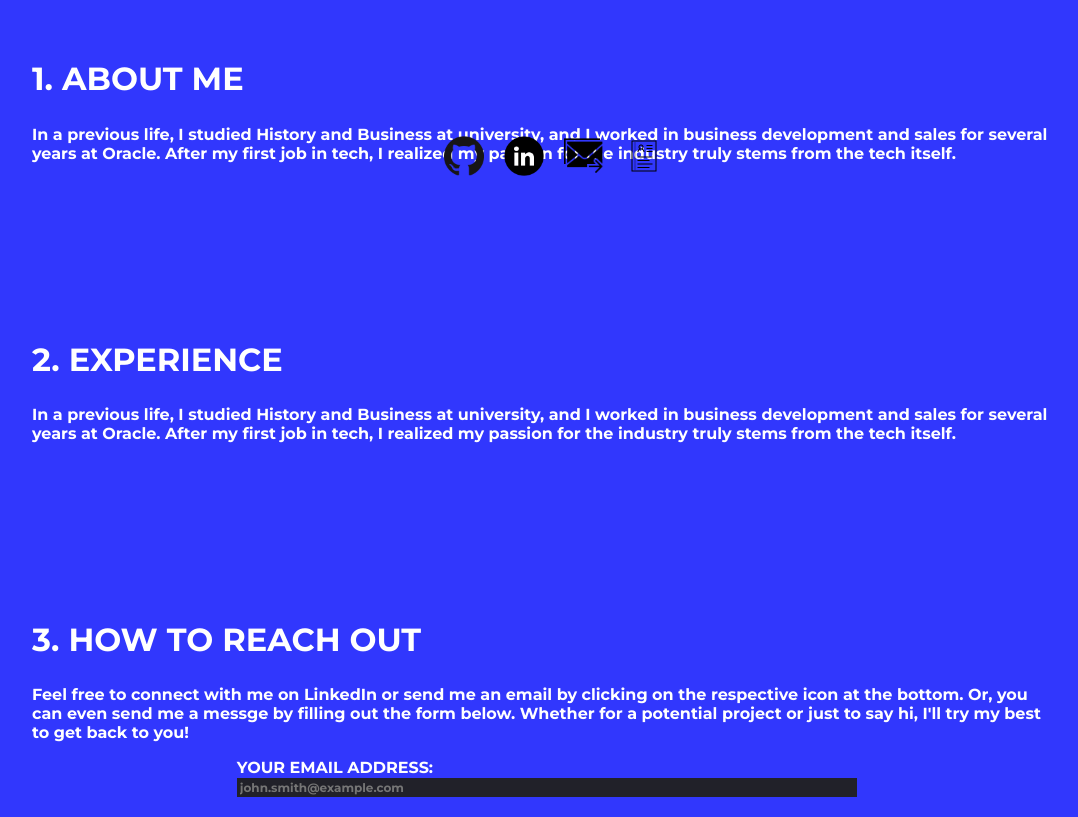
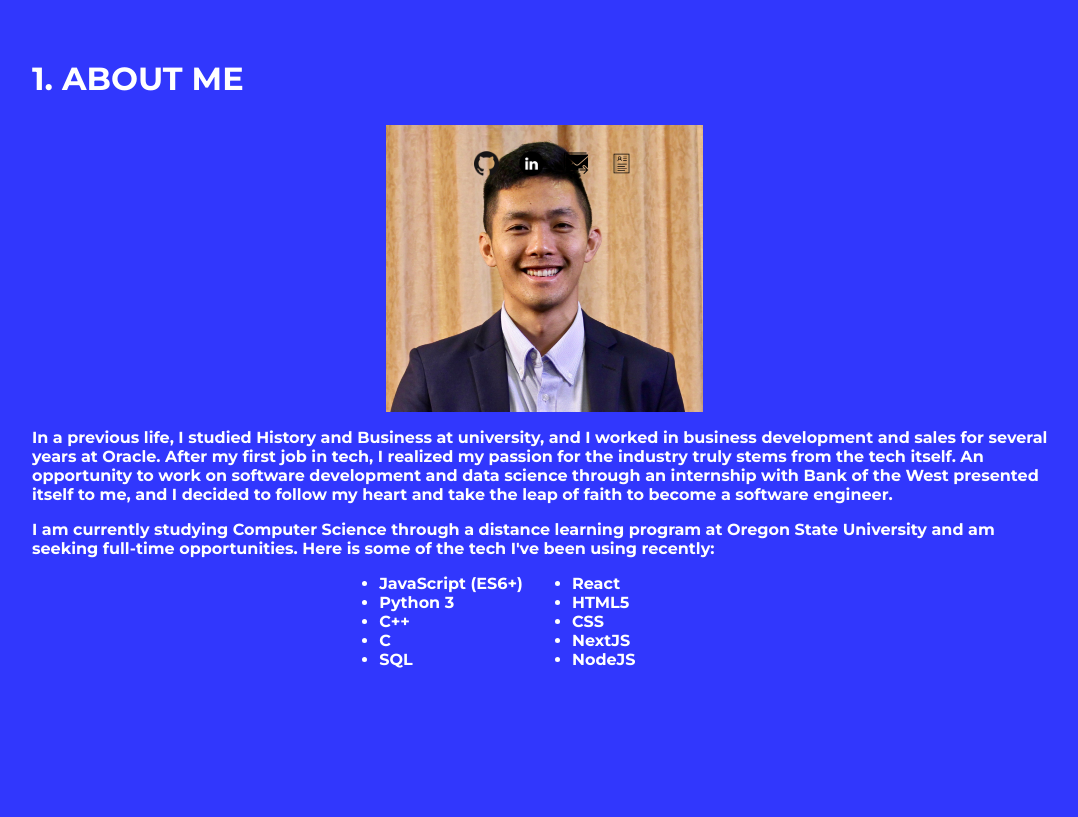
Before and after one commit to scotthun/nextjsWebsite, a Next.js app: page / in a window 1280 px wide. Shown: the part 620-1437 px from the top of the page, without its empty margins (96-1174 px from the left). Built offline with nearby package versions, Linux system fonts and the light colour scheme.

Commit message:
finished draft of bio section

```diff
--- a/pages/index.js
+++ b/pages/index.js
@@ -14,10 +14,29 @@ export default function Homepage() {
                     <Link href="mailto:scott_hung@aol.com?subject=Hey Scott, just wanted to reach out!"><a id="contactBox">Get in touch</a></Link>
                 </div>
 
+
             </div>
             <div className="block" id="about">
                 <h2>1. About Me</h2>
-                <p>In a previous life, I studied History and Business at university, and I worked in business development and sales for several years at Oracle. After my first job in tech, I realized my passion for the industry truly stems from the tech itself.</p>
+                <img id ="headshot" src="/images/headshot.png" />
+                <div>
+                    <p>In a previous life, I studied History and Business at university, and I worked in business development and sales for several years at Oracle. After my first job in tech, I realized my passion for the industry truly stems from the tech itself. An opportunity to work on software development and data science through an internship with Bank of the West presented itself to me, and I decided to follow my heart and take the leap of faith to become a software engineer.</p>
+                    <p>I am currently studying Computer Science through a distance learning program at Oregon State University and am seeking full-time opportunities. Here is some of the tech I've been using recently:</p>
+                    <div>
+                        <ul id="skillsLeft">
+                            <li>JavaScript (ES6+)</li>
+                            <li>Python 3</li>
+                            <li>C++</li>
+                            <li>C</li>
+                            <li>SQL</li>
+                            <li>React</li>
+                            <li>HTML5</li>
+                            <li>CSS</li>
+                            <li>NextJS</li>
+                            <li>NodeJS</li>
+                        </ul>
+                    </div>
+                </div>
             </div>
             <div className="block" id="experience">
                 <h2>2. Experience</h2>
@@ -105,6 +124,23 @@ export default function Homepage() {
 
                     }
 
+                    #headshot{
+                        display: block;
+                        margin: auto;
+                        height: 287px;
+                        width: 317px;
+
+                    }
+                    #skillsLeft{
+                        columns: 2;
+                        -webkit-columns: 2;
+                        -moz-columns: 2;
+                        margin-right: 30%;
+                        margin-left: 30%;
+                    }
+
+
+
                     #experience{
                         margin-top: 100px;
 
@@ -116,7 +152,45 @@ export default function Homepage() {
 
                     }
 
+                    @media (min-width: 481px) and (max-width: 768px){
 
+                        #skillsLeft{
+                            columns: 2;
+                            -webkit-columns: 2;
+                            -moz-columns: 2;
+                            margin: auto;
+                        }
+                    }
+
+                    @media (max-width:480px){
+
+                        #nombre{
+                            font-size: 50px;
+                        }
+
+                        #software{
+                            font-size: 50px
+                        }
+
+                        #headshot{
+                        display: block;
+                        margin: auto;
+                        height: 258px;
+                        width: 285px;
+
+                    }
+
+                        #skillsLeft{
+                            columns: 2;
+                            -webkit-columns: 2;
+                            -moz-columns: 2;
+                            margin-right: 10%;
+                            margin-left: 0%;
+                            font-size: 12px;
+                        }
+
+
+                    }
                 `
                 }
 
--- a/resources/components/Footer.js
+++ b/resources/components/Footer.js
@@ -37,8 +37,8 @@ export default function Footer() {
                 }
 
                 .iconList li a img{
-                    height: 40px;
-                    width: 40px;
+                    height: 25px;
+                    width: 25px;
 
                 }
 
```
Also changed, not shown: public/images/headshot.PNG (added).
